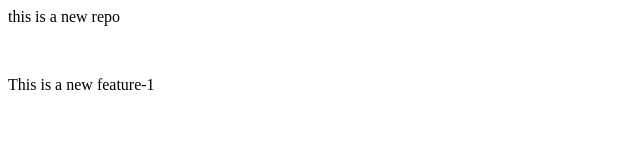
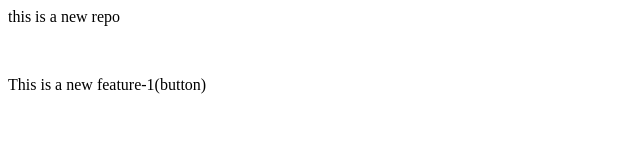
Before and after one commit to ArshadAhmed7/local_repo, a plain HTML site: page index.html in a window 1280 px wide. Shown: the full height of the page, 0-640 px from the left. Drawn offline with Linux system fonts and the light colour scheme.

```diff
--- a/index.html
+++ b/index.html
@@ -1,3 +1,3 @@
 <p> this is a new repo</p>
 <br>
-<p>This is a new feature-1</p>
+<p>This is a new feature-1(button)</p>
```
